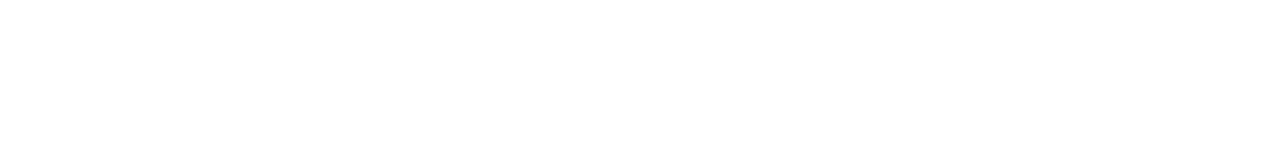
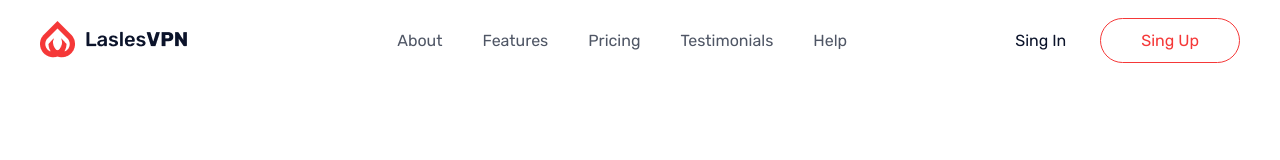
Before and after one commit to beksultane/1-module, a plain HTML site: page index.html in a window 1280 px wide. Drawn offline with Linux system fonts and the light colour scheme.

Commit message:
navigation

```diff
--- a/index.html
+++ b/index.html
@@ -12,6 +12,25 @@
   <link rel="stylesheet" href="css/style.css">
 </head>
 <body>
+  <div class="container">
+    <nav class="nav">
+      <a href="#">
+        <img src="img/Logo.png" alt="logo">
+      </a>
 
+      <ul class="nav__linksbar">
+        <li><a href="#" class="nav__linksbar_link">About</a></li>
+        <li><a href="#" class="nav__linksbar_link">Features</a></li>
+        <li><a href="#" class="nav__linksbar_link">Pricing</a></li>
+        <li><a href="#" class="nav__linksbar_link">Testimonials</a></li>
+        <li><a href="#" class="nav__linksbar_link">Help</a></li>
+      </ul>
+
+      <div class="nav__button">
+        <a href="#" class="nav__button_txt">Sing In</a>
+        <a href="#" class="nav__button_btn">Sing Up</a>
+      </div>
+    </nav>
+  </div>
 </body>
 </html>
--- a/scss/_base.scss
+++ b/scss/_base.scss
@@ -5,3 +5,16 @@ body {
   font-family: $font;
   font-size: 16px;
 }
+
+a {
+  text-decoration: none;
+}
+li {
+  list-style: none;
+}
+
+.container {
+  max-width: 1200px;
+  margin: 0 auto;
+  padding: 1rem 0;
+}
--- a/scss/_nav.scss
+++ b/scss/_nav.scss
@@ -0,0 +1,40 @@
+.nav {
+  display: flex;
+  justify-content: space-between;
+  align-items: center;
+
+  &__linksbar {
+    display: flex;
+    gap: 40px;
+
+    &_link {
+      color: $text-color;
+      transition: 0.5s;
+
+      &:hover {
+        color: #1a1919;
+        border-bottom: 1px solid #1a1919;
+      }
+    }
+  }
+
+  &__button {
+    &_txt {
+      color: #0B132A;
+      padding-right: 30px;
+    }
+
+    &_btn {
+      color: $btn-color;
+      padding: 12px 40px;
+      border: 1px solid $btn-color;
+      border-radius: 30px;
+      transition: 0.40s;
+
+      &:hover {
+        background: $btn-color;
+        color: #fff;
+      }
+    }
+  }
+}
```
Also changed, not shown: css/style.css, img/Logo.png (added), 1 other file.
